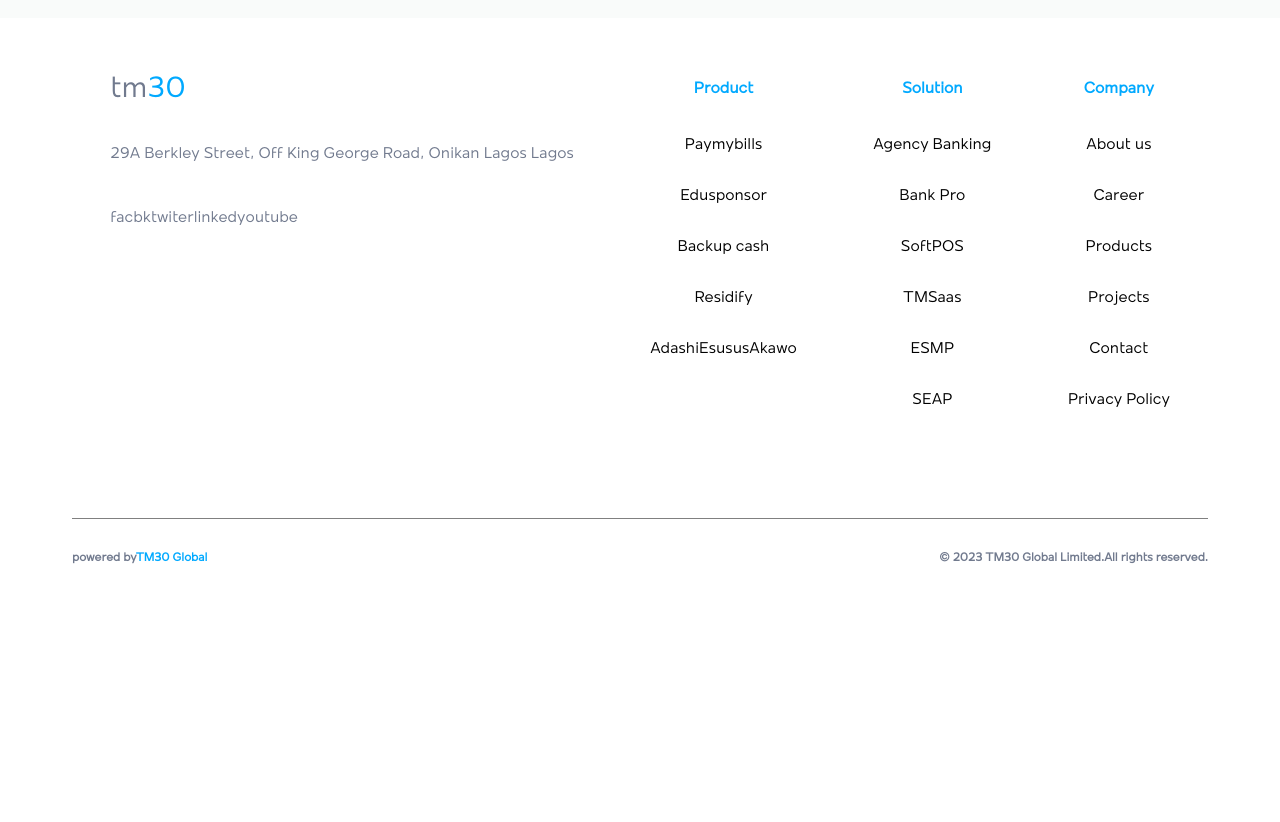
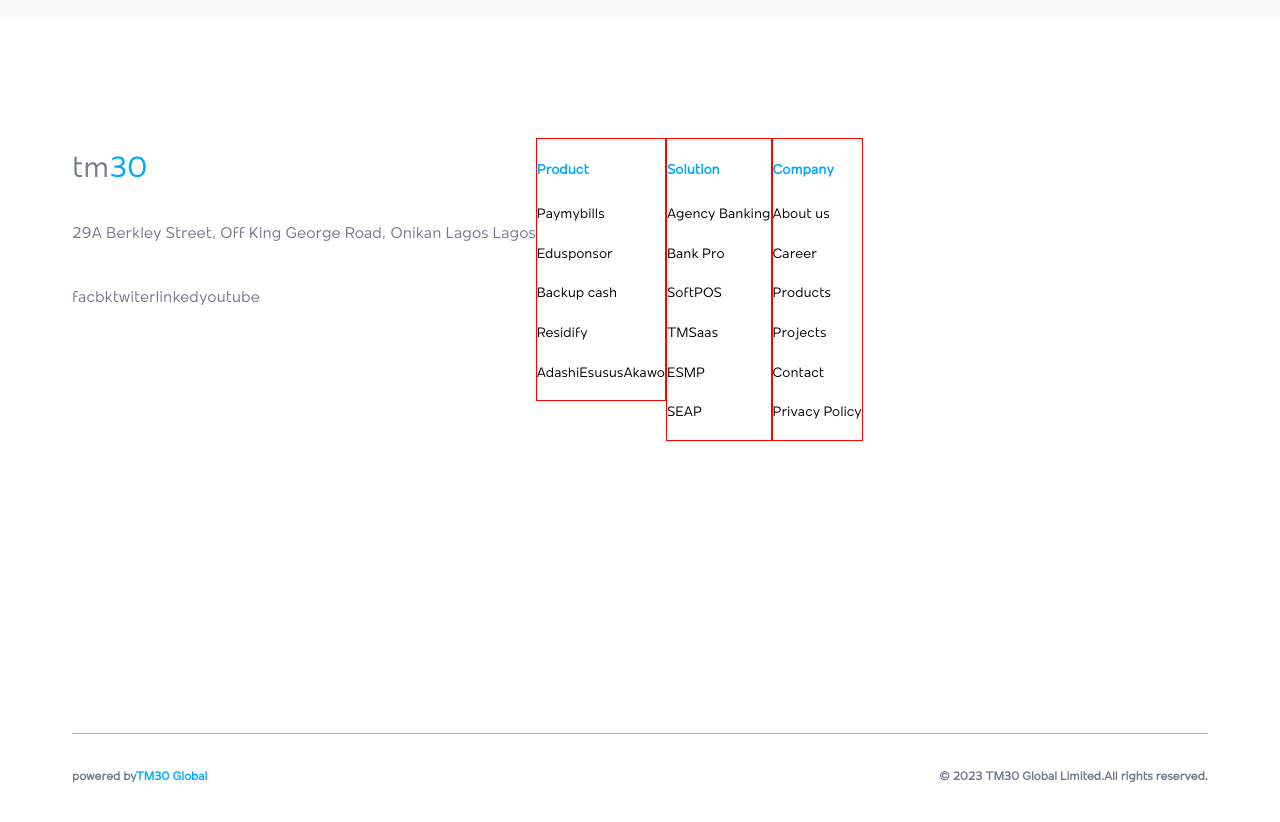
Before and after one commit to brunolotab/myTm30, a React (Vite) app in the folder project1/: page / in a window 1280 px wide. Shown: the part 2880-3702 px from the top of the page. Before the commit the page ends 3501 px from the top, so only its background shows below. Built offline with nearby package versions, Linux system fonts and the light colour scheme.

Commit message:
seventh commit

```diff
--- a/project1/src/Components/Footbar.jsx
+++ b/project1/src/Components/Footbar.jsx
@@ -4,13 +4,14 @@
 function Footbar() {
     return (
         <Tiv>
-            <div style={{ padding: '1.5rem' }}>
+            <div className='main-container' style={{ padding: '1.5rem' }}>
                 <div className='main-wrapper'>
                     <div className='wrapper-1'>
                         <div style={{ fontSize: '30px' }}>tm<span style={{ color: '#00a9ff' }}>30</span></div>
                         <div>29A Berkley Street, Off King George Road, Onikan Lagos Lagos</div>
                         <div>facbk<span>twiter</span><span>linked</span>youtube</div>
                     </div>
+                    <div className='container'>
                         <div className='wrapper-2'>
                             <h4 style={{ color: '#00a9ff' }}>Product</h4>
                             <p>Paymybills</p>
@@ -38,6 +39,7 @@
                             <p>Privacy Policy</p>
                         </div>
                     </div>
+                </div>
                 <div className='wrapper-3'>
                     <div>powered by<span style={{ color: '#00a9ff' }}>TM30 Global</span></div>
                     <div>© 2023 TM30 Global Limited.<span>All rights reserved.</span> </div>
@@ -52,10 +54,13 @@
 const Tiv = styled.div`
     .main-wrapper {
         display: flex;
-        justify-content: space-around;
-        margin: 1rem 3rem ;
+        /* display: block; */
+        margin: 6rem 3rem ;
         height: 460px;
-        border-bottom: 1px solid grey;
+        padding-bottom: 2.4rem;
+        /* border-bottom: 1px solid grey; */
+        /* justify-content: space-around; */
+
 
     }
     .wrapper-1 {
@@ -67,13 +72,64 @@
 
 
     }
+    .container {
+        display: flex;
+        /* flex-direction: column; */
+        align-items: start;
+        justify-content: space-between;
+        /* justify-content: center; */
+
+    }
     .wrapper-2 {
-        display: flex;
-        flex-direction: column;
-        align-items: center;
+        /* display: flex; */
+        /* flex-direction: column; */
+        /* align-items: start; */
+        /* justify-content: start;  */
+        /* justify-content: space-between; */
+
+        font-size: 14px;
+        line-height: 1.6rem;
+        border: 1px solid red;
 
     }
     .wrapper-3 {
+        display: flex;
+        justify-content: space-between;
+        align-items: center;
+        margin: 1rem 3rem ;
+        border-top: 1px solid #bbb;
+        font-size: 12px;
+        font-weight: bolder;
+        color: #717a8e;
+        /* position: relative;
+        top: -220px;*/
+        line-height: 5.4rem;
+    }
+
+    @media screen and (max-width: 1075px ) {
+        .main-wrapper{
+            display: block;
+        }
+        .container{
+            display: flex;
+             justify-content: space-between;
+
+            /* justify-content: start; */
+        /* align-items: start; */
+
+        }
+        .wrapper-2 {
+        /* display: flex; */
+        /* flex-direction: column; */
+        /* align-items: start; */
+        justify-content: space-between;
+        font-size: 14px;
+        /* line-height: 0.6rem; */
+        border: 1px solid green;
+
+
+    }
+    /* .wrapper-3 {
         display: flex;
         justify-content: space-between;
         align-items: center;
@@ -82,5 +138,7 @@
         font-size: 12px;
         font-weight: bolder;
         color: #717a8e;
+    } */
+
     }
 `
--- a/project1/src/Pages/OurSolutions/Solutions.jsx
+++ b/project1/src/Pages/OurSolutions/Solutions.jsx
@@ -81,6 +81,7 @@
     padding: 1rem ;
     grid-gap: 130px;
     padding: 0px 1rem;
+    margin-bottom: 30px;
 
   }
   .oursolution:nth-child(even) {
@@ -113,7 +114,7 @@
   .op-2 {
     width: 750px;
     height: 100%;
- };
+ }
   img {
     width: 100%;
     height: 100%;
@@ -134,15 +135,20 @@
     }
     .flexsolution{
       padding: 3.5rem;
-      border: 1px solid red;
-      gap: 160px;
+      /* border: 1px solid red; */
+      gap: 280px;
 
     }
+    /* .oursolution:nth-child(even){
+
+    } */
 
     .op-1{
-      width: 250px;
-      font-size: 18px;
+      width: 220px;
+      font-size: 16px;
       padding-right: 30px;
+      margin-top: -20px;
+      line-height: 2rem;
     }
     .op-2{
       width: 400px;
@@ -150,7 +156,7 @@
       margin-top: 5rem;
       margin-bottom: 3rem;
       padding-right: 2rem;
-      border: 1px solid yellow;
+      /* border: 1px solid yellow; */
 
     }
     img {
```
Lines whose indentation alone changed are shown as unchanged.
